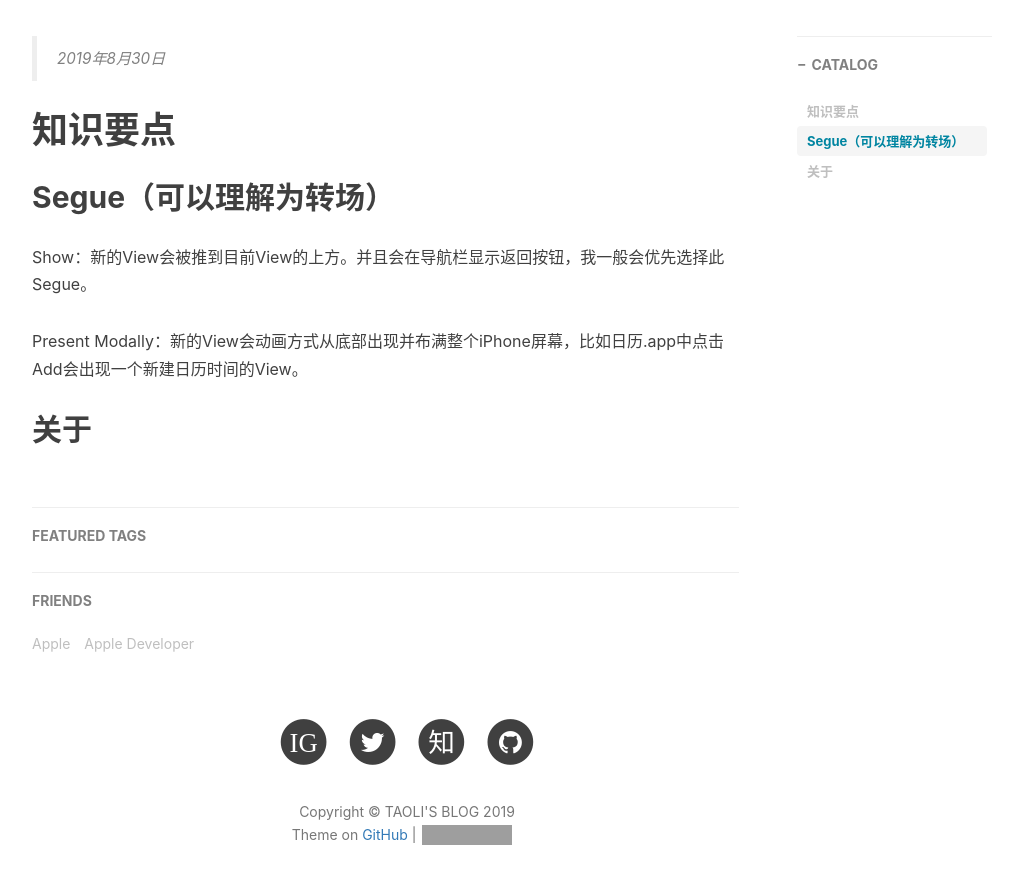
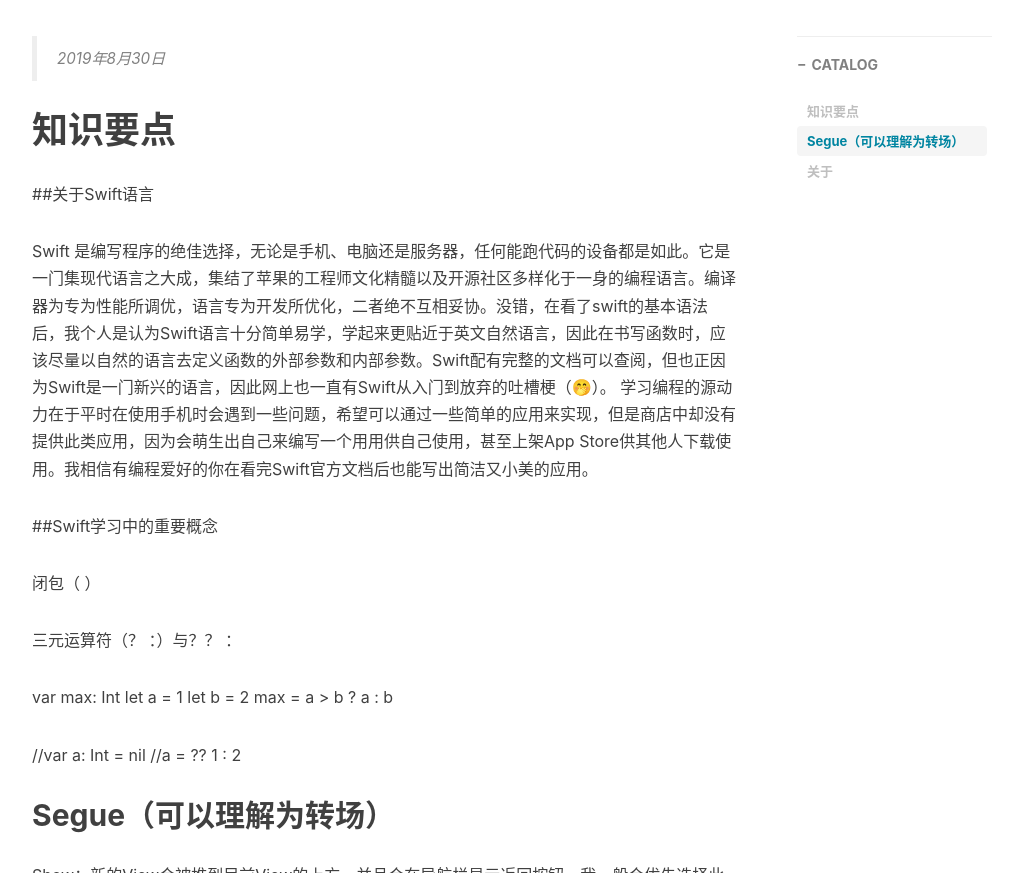
Before and after one commit to iamtaoli/iamtaoli.github.io, a Jekyll site: the page built from _posts/2019-09-01-Swift学习心得及重难点.md, in a window 1280 px wide and 1400 px high, cut to the strip 527-1400 px from the top of the window. Shown: the whole strip, without its empty margins (233-1256 px from the left). Built offline with Jekyll 4.4.1, drawn with Linux system fonts in a browser that asks for light colours; nearby versions of some CDN libraries; comment, search, counter and statistics services are not loaded; grey boxes are pictures that could not be loaded.

Commit message:
Update 2019-09-01-Swift学习心得及重难点.md

```diff
--- a/_posts/2019-09-01-Swift学习心得及重难点.md
+++ b/_posts/2019-09-01-Swift学习心得及重难点.md
@@ -16,6 +16,25 @@ tags:
 
 # 知识要点
 
+##关于Swift语言
+
+  Swift 是编写程序的绝佳选择，无论是手机、电脑还是服务器，任何能跑代码的设备都是如此。它是一门集现代语言之大成，集结了苹果的工程师文化精髓以及开源社区多样化于一身的编程语言。编译器为专为性能所调优，语言专为开发所优化，二者绝不互相妥协。没错，在看了swift的基本语法后，我个人是认为Swift语言十分简单易学，学起来更贴近于英文自然语言，因此在书写函数时，应该尽量以自然的语言去定义函数的外部参数和内部参数。Swift配有完整的文档可以查阅，但也正因为Swift是一门新兴的语言，因此网上也一直有Swift从入门到放弃的吐槽梗（🤭）。
+  学习编程的源动力在于平时在使用手机时会遇到一些问题，希望可以通过一些简单的应用来实现，但是商店中却没有提供此类应用，因为会萌生出自己来编写一个用用供自己使用，甚至上架App Store供其他人下载使用。我相信有编程爱好的你在看完Swift官方文档后也能写出简洁又小美的应用。
+
+##Swift学习中的重要概念
+
+闭包（ ）
+
+三元运算符（？ ：）与？？ ：
+
+var max: Int
+let a = 1
+let b = 2
+max = a > b ? a : b
+
+//var a: Int = nil
+//a = ?? 1 : 2
+
 ## Segue（可以理解为转场）
 
 Show：新的View会被推到目前View的上方。并且会在导航栏显示返回按钮，我一般会优先选择此Segue。
```
